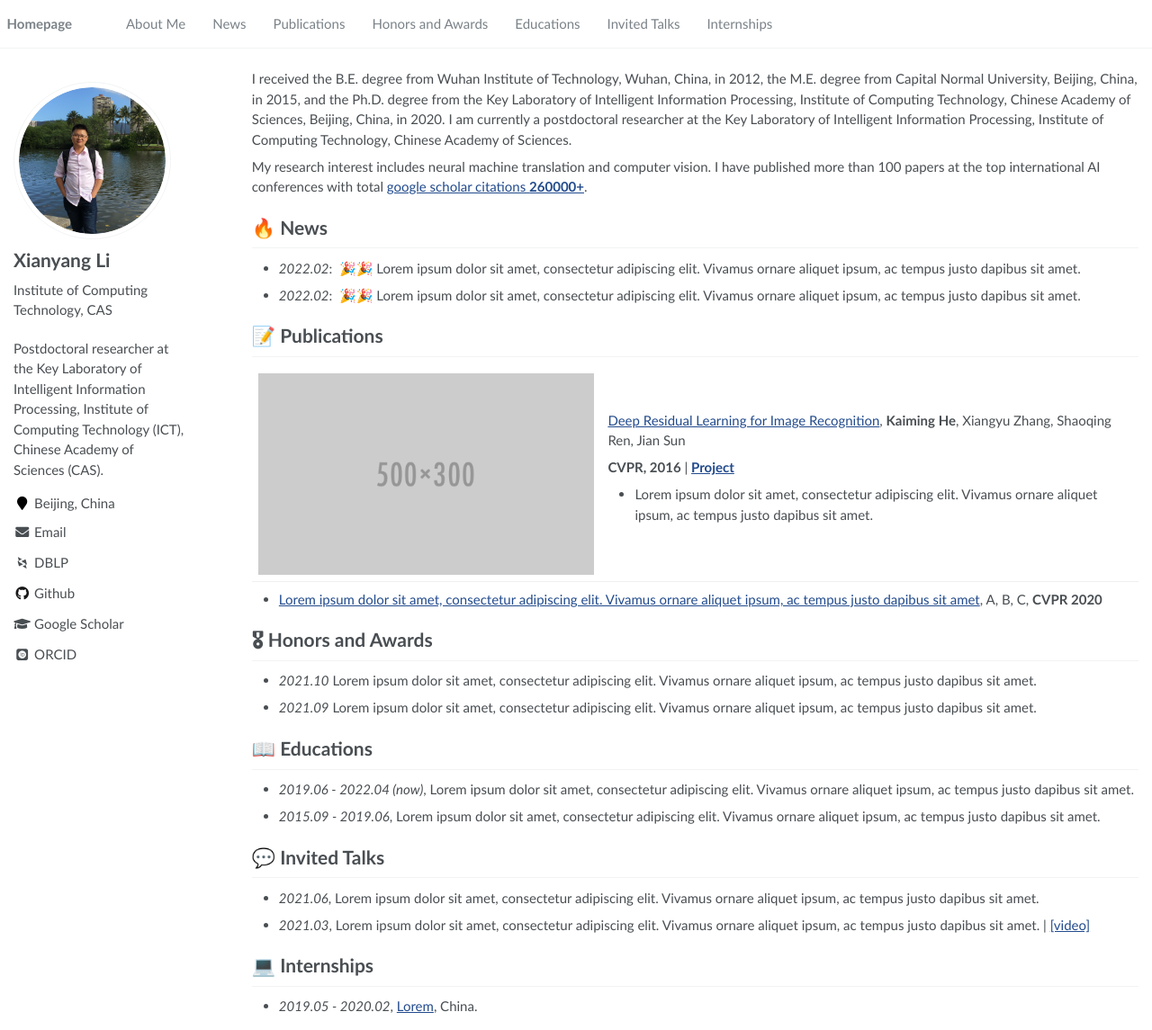
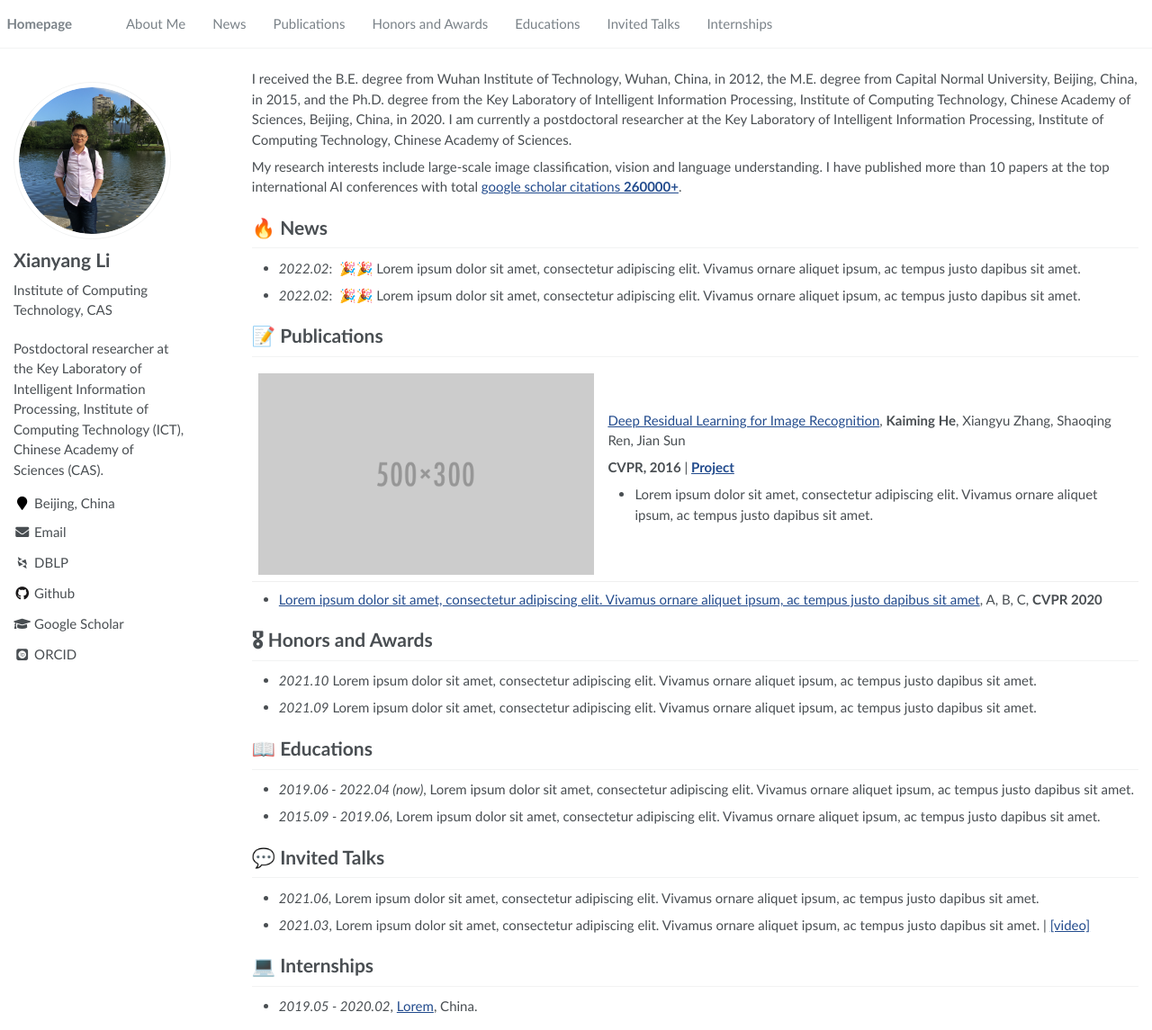
Before and after one commit to yang-zheming/xiangyangli20.github.io, a Jekyll site: the page built from _pages/about.md, in a window 1280 px wide and 1145 px high. Shown: the whole window at 90% size. Built offline with Jekyll 4.4.1, drawn with Linux system fonts in a browser that asks for light colours; some web fonts are replaced.

Commit message:
info google

```diff
--- a/_pages/about.md
+++ b/_pages/about.md
@@ -12,7 +12,7 @@ redirect_from:
 
 I received the B.E. degree from Wuhan Institute of Technology, Wuhan, China, in 2012, the M.E. degree from Capital Normal University, Beijing, China, in 2015, and the Ph.D. degree from the Key Laboratory of Intelligent Information Processing, Institute of Computing Technology, Chinese Academy of Sciences, Beijing, China, in 2020. I am currently a postdoctoral researcher at the Key Laboratory of Intelligent Information Processing, Institute of Computing Technology, Chinese Academy of Sciences.
 
-My research interest includes neural machine translation and computer vision. I have published more than 100 papers at the top international AI conferences with total <a href='https://scholar.google.com/citations?user=DhtAFkwAAAAJ'>google scholar citations <strong><span id='total_cit'>260000+</span></strong></a>.
+My research interests include large-scale image classification, vision and language understanding. I have published more than 10 papers at the top international AI conferences with total <a href='https://scholar.google.com/citations?user=DhtAFkwAAAAJ'>google scholar citations <strong><span id='total_cit'>260000+</span></strong></a>.
 
 
 # 🔥 News
```
